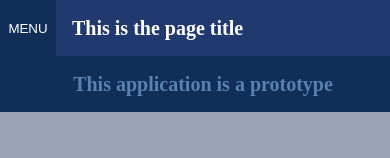
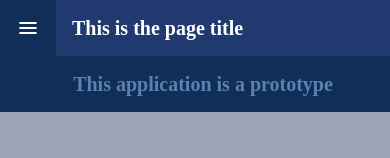
Before and after one commit to roy-davis/rpg-base-template, a React (Create React App) app: page /login in a window 390 px wide. Shown: the top 158 px of the page. Built offline with nearby package versions, Linux system fonts and the light colour scheme.

Commit message:
Adding hamburger menu

```diff
--- a/src/Components/AppBar/appbar.css
+++ b/src/Components/AppBar/appbar.css
@@ -14,6 +14,19 @@
     border: none;
     color: var(--white);
     outline: none;
+    padding: 1rem;
+    overflow: hidden;
+}
+
+.hamburger span {
+    color: transparent;
+    z-index: -1;
+    float: left;
+}
+
+.hamburger img {
+    width: 100%;
+    height: 100%;
 }
 
 .appbar h1 {
--- a/src/Components/AppBar/index.tsx
+++ b/src/Components/AppBar/index.tsx
@@ -1,4 +1,5 @@
 import React from "react";
+import MenuIcon from '../../Assets/Images/hamburger.svg';
 import './appbar.css';
 
 const AppBar: React.FC = () => {
@@ -6,7 +7,13 @@ const AppBar: React.FC = () => {
     return (
         <aside className="appbar">
 
-            <button className="hamburger">MENU</button>
+            <button
+                className="hamburger"
+                aria-label="Open menu button."
+                role="button">
+                    <img src={MenuIcon} className="" alt="Open menu icon." />
+                    <span>Menu</span>
+            </button>
             <h1>This is the page title</h1>
 
         </aside>
--- a/src/Components/Buttons/index.tsx
+++ b/src/Components/Buttons/index.tsx
@@ -11,8 +11,17 @@ interface LoginButtonProps {
 const LoginButton: React.FC<LoginButtonProps> = (props) => {
 
     return (
-        <button className="btn login" onClick={props.onClick} >
-            <img src={LoginIcon} alt="Login icon" className="login icon" />
+        <button
+            onClick={props.onClick}
+            className="btn login"
+            role="button"
+            aria-label="Login"
+        >
+            <img
+                src={LoginIcon}
+                alt="Login icon"
+                className="login icon"
+            />
             <span>Login</span>
         </button>
     );
```
Also changed, not shown: src/Assets/Images/hamburger.svg (added).
